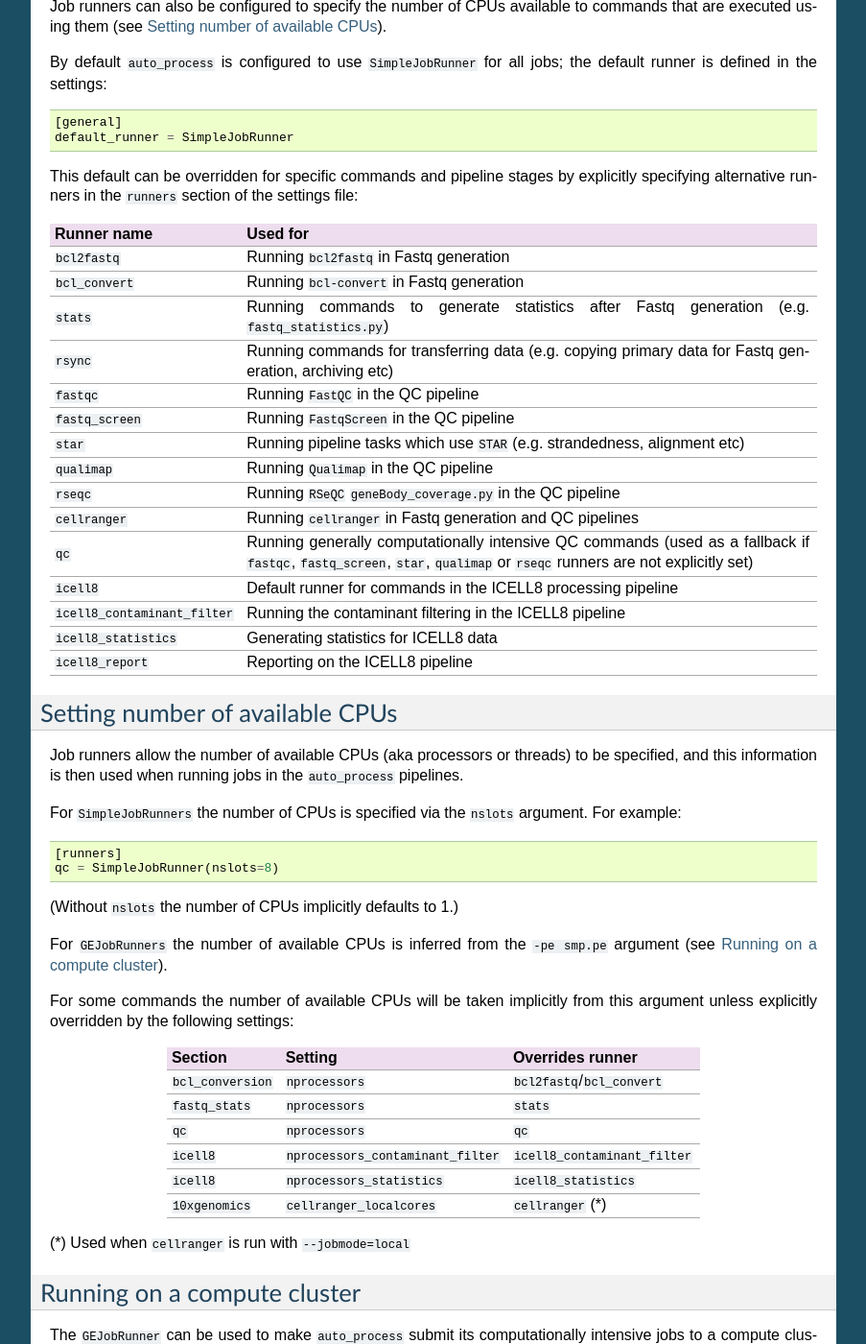
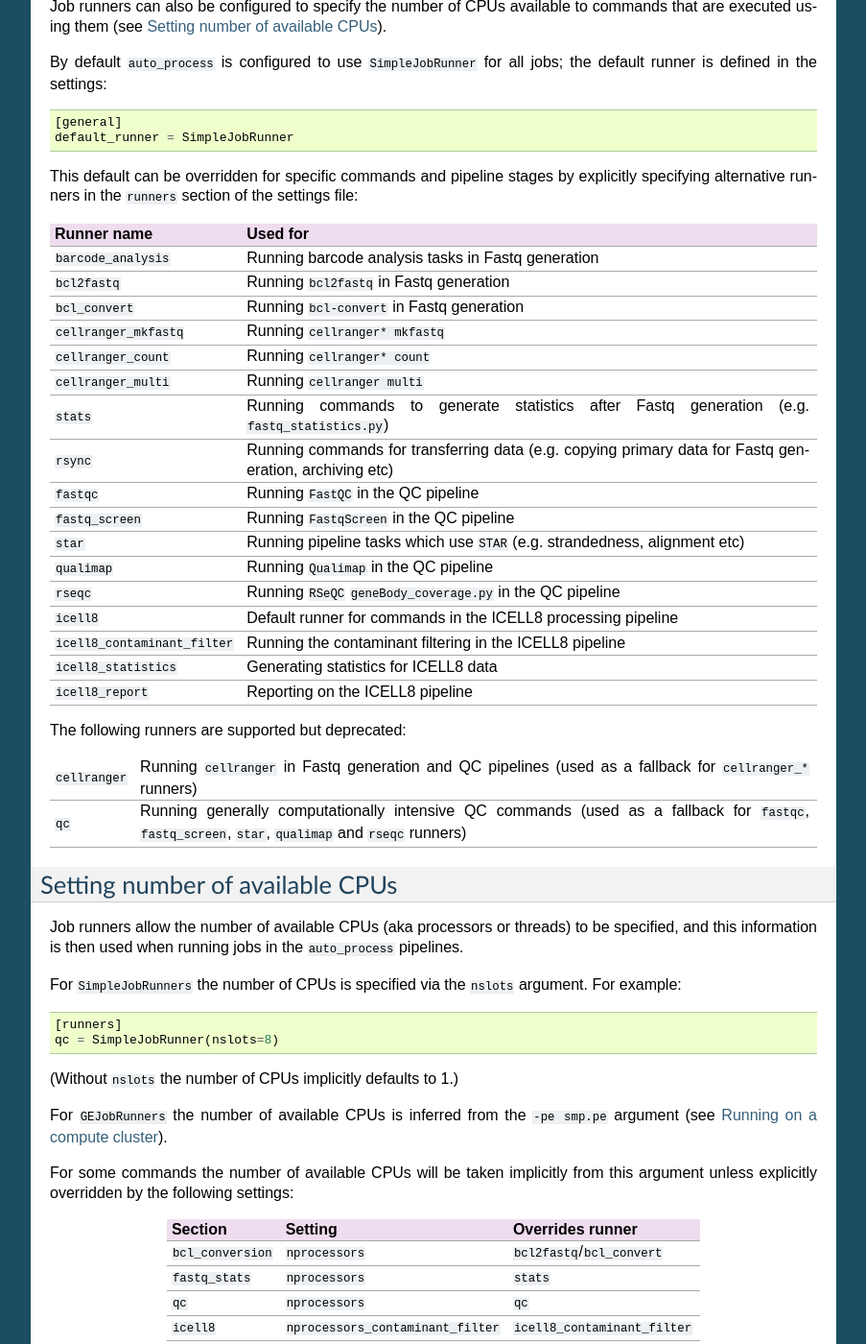
Before and after one commit to fls-bioinformatics-core/auto_process_ngs, a Sphinx documentation site: the page built from docs/source/configuration.rst, in a window 1280 px wide and 1400 px high, scrolled down 2576 px. Shown: the whole window at 96% size, without its empty margins (198-1101 px from the left). Built offline with Sphinx 7.4.7, drawn with Linux system fonts in a browser that asks for light colours.

Commit message:
Documentation: updates to docs on configuring runners.

```diff
--- a/docs/source/configuration.rst
+++ b/docs/source/configuration.rst
@@ -205,9 +205,14 @@ section of the settings file:
 ============================= =========================================
 Runner name                   Used for
 ============================= =========================================
+``barcode_analysis``          Running barcode analysis tasks in Fastq
+                              generation
 ``bcl2fastq``                 Running ``bcl2fastq`` in Fastq generation
 ``bcl_convert``               Running ``bcl-convert`` in Fastq
                               generation
+``cellranger_mkfastq``        Running ``cellranger* mkfastq``
+``cellranger_count``          Running ``cellranger* count``
+``cellranger_multi``          Running ``cellranger multi``
 ``stats``                     Running commands to generate statistics
                               after Fastq generation (e.g.
 			      ``fastq_statistics.py``)
@@ -221,19 +226,24 @@ Runner name                   Used for
 ``qualimap``                  Running ``Qualimap`` in the QC pipeline
 ``rseqc``                     Running ``RSeQC`` ``geneBody_coverage.py``
                               in the QC pipeline
-``cellranger``                Running ``cellranger`` in Fastq generation
-                              and QC pipelines
-``qc``                        Running generally computationally intensive
-                              QC commands (used as a fallback if
-                              ``fastqc``, ``fastq_screen``, ``star``,
-			      ``qualimap`` or ``rseqc`` runners are not
-                              explicitly set)
 ``icell8``                    Default runner for commands in the ICELL8
                               processing pipeline
 ``icell8_contaminant_filter`` Running the contaminant filtering in the
                               ICELL8 pipeline
 ``icell8_statistics``         Generating statistics for ICELL8 data
 ``icell8_report``             Reporting on the ICELL8 pipeline
+============================= =========================================
+
+The following runners are supported but deprecated:
+
+============================= =========================================
+``cellranger``                Running ``cellranger`` in Fastq generation
+                              and QC pipelines (used as a fallback for
+			      ``cellranger_*`` runners)
+``qc``                        Running generally computationally intensive
+                              QC commands (used as a fallback for
+                              ``fastqc``, ``fastq_screen``, ``star``,
+			      ``qualimap`` and ``rseqc`` runners)
 ============================= =========================================
 
 .. _setting_number_of_cpus:
```
